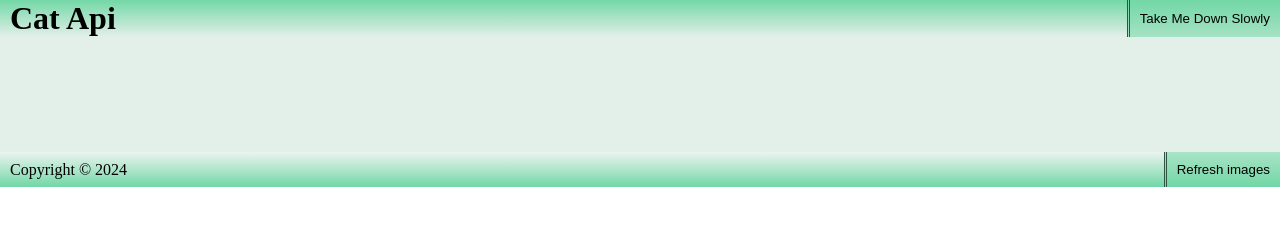
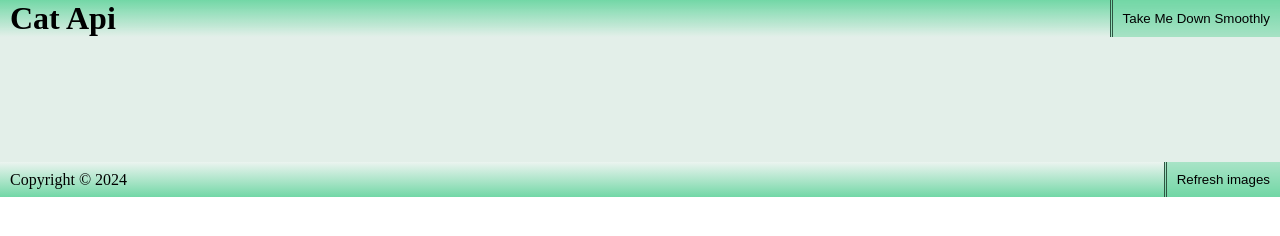
Before and after one commit to LicAnita/catapi, a plain HTML site: page index.html in a window 1280 px wide. Drawn offline with Linux system fonts and the light colour scheme; no server answers.

Commit message:
insert a padding in main

```diff
--- a/index.html
+++ b/index.html
@@ -11,7 +11,7 @@
     <header>
       <!-- contains the title and an arrow -->
       <h1>Cat Api</h1>
-      <button type="button" onclick="scrollToBottom()">Take Me Down Slowly</button>
+      <button type="button" onclick="scrollToBottom()">Take Me Down Smoothly</button>
     </header>
     <main>
       <!-- is a main full of cat images -->
--- a/style.css
+++ b/style.css
@@ -43,6 +43,7 @@ button:hover {
 main {
   width: 100%;
   background-color: rgb(227, 239, 233);
+  padding: 10px;
   padding-top: 40px;
   columns: 4;
   column-gap: 10px;
@@ -53,8 +54,6 @@ main {
   margin-bottom: 10px;
   break-inside: avoid;
 }
-
-
 
 .cat-container img {
   max-width: 100%;
```
